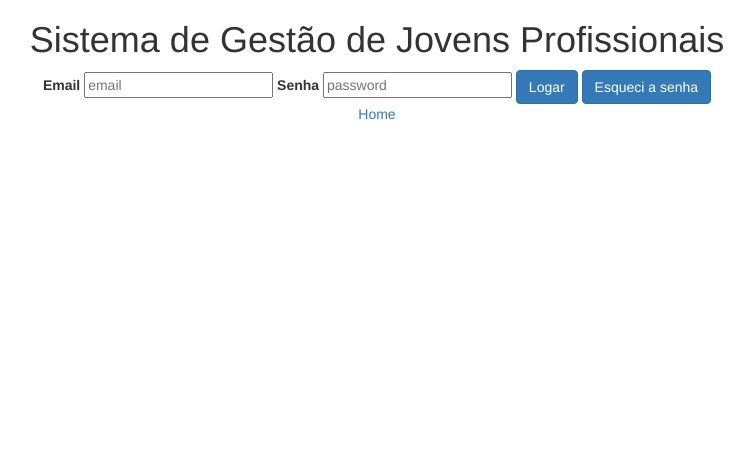
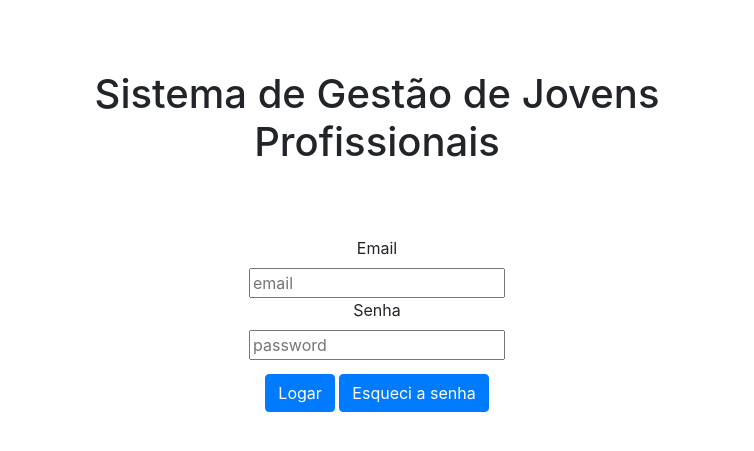
Before and after one commit to DanielRenaro/Project, a Java web app: page / in a window 1280 px wide. Shown: the top 451 px of the page, without its empty margins (263-1017 px from the left). Run offline with Spring Boot 4, a stand-in JSP engine, Linux system fonts and the light colour scheme.

Commit message:
Commit de alteração da index.jsp By Diogenes

```diff
--- a/src/main/webapp/WEB-INF/views/home/index.jsp
+++ b/src/main/webapp/WEB-INF/views/home/index.jsp
@@ -3,56 +3,72 @@
 <!DOCTYPE html PUBLIC "-//W3C//DTD HTML 4.01 Transitional//EN" "http://www.w3.org/TR/html4/loose.dtd">
 <html>
 <head>
-	<link rel="stylesheet"
-		href="https://stackpath.bootstrapcdn.com/bootstrap/4.1.0/css/bootstrap.min.css"/>
-	<script
-		src="https://stackpath.bootstrapcdn.com/bootstrap/4.1.0/js/bootstrap.min.js"></script>
+<link rel="stylesheet"
+	href="https://stackpath.bootstrapcdn.com/bootstrap/4.1.0/css/bootstrap.min.css"/>
 
-<meta name="viewport" content="width=device-width, initial-scale=1" />
-
-<link rel="stylesheet"
-	href="https://maxcdn.bootstrapcdn.com/bootstrap/3.3.7/css/bootstrap.min.css" />
 <script
-	src="https://ajax.googleapis.com/ajax/libs/jquery/3.3.1/jquery.min.js"></script>
-<script
-	src="https://maxcdn.bootstrapcdn.com/bootstrap/3.3.7/js/bootstrap.min.js"></script>
+		src="https://stackpath.bootstrapcdn.com/bootstrap/4.1.0/js/bootstrap.min.js">
+</script>
 
 
+<style>
+#titulo{
+text-align: center;
+margin: 70px 350px;
+}
+#campoEmail{
+text-align: center;
+margin: -10px 350px;
+}
+#txtcampoEmail{
+text-align: center;
+margin:10px 350px;
 
-<style type="text/css">
-#list {
-	position: absolute;
-	left: 50%;
-	top: 50%;
-	margin-left: -500px;
-	margin-top: -50px;
-	width: 950px;
+}
+#campoSenha{
+text-align: center;
+margin: -10px 350px;
+}
+#txtcampoSenha{
+text-align: center;
+margin:10px 350px;
+
+}
+#botao{
+text-align: center;
+
 }
 
-#top {
-	position: absolute;
-	left: 50%;
-	top: 50%;
-	margin-left: -250px;
-	margin-top: -150px;
-	width: 950px;
+#content{
+	margin: 10px 50px;
+	width: 100px !important;
+	height: 25px !important;
+	border-radius: 5px !important;
+	display: block;
+	text-align: center;
 }
-</style>
+
+</style><title>Projeto JP</title>
 </head>
 <body>
-	<div id="content" align="center">
-		<h1>Sistema de Gestão de Jovens Profissionais</h1>
 
+ <div id="titulo">
+		<h1>Sistema de Gestão
+		         de
+		Jovens Profissionais</h1>
+</div>
+	<div>
 		<div class="formulario-login">
-
+<div id='txtcampoEmail'>
 		<label id="email">Email</label>
-			<input type="text" placeholder="email"/>
-
-
-			<label id="senha">Senha</label>
-			<input type="password" placeholder="password"/>
-
-
+</div>
+<div id='campoEmail'>
+        <input type="text" placeholder="email"/>
+</div>
+			<div id='txtcampoSenha'><label id="senha">Senha</label></div>
+			<div id='campoSenha'><input type="password" placeholder="password"/></div>
+<br>
+		<div id='botao'>
 		<a href="/Project/pages/home.jsp"> <!-- Arrumar o caminho do link que ele vai ir apÃ³s logar -->
 			<button type="button" class="btn btn-primary">Logar</button>
 
@@ -61,9 +77,7 @@
 
 				<button type="button" class="btn btn-primary">Esqueci a senha</button>
 			</a>
-
-
-	<div> <a href="home.jsp"> Home </a></div>
+		</div>
 	</div>
 	</div>
 	</body>
```
